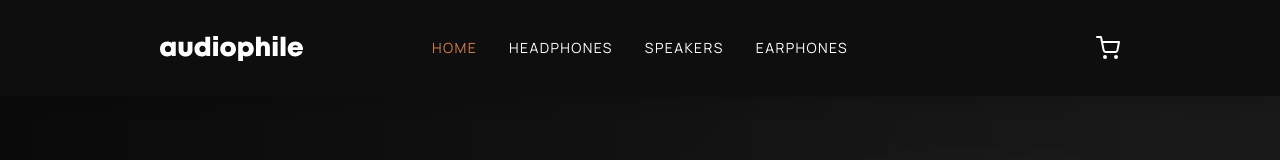
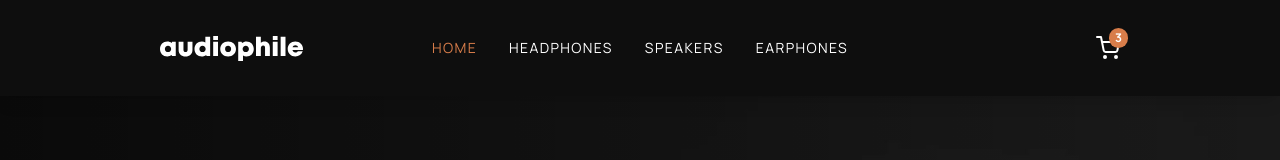
Before and after one commit to Jaymi-01/audiophile, a React (Vite) app: page / in a window 1280 px wide. Shown: the top 160 px of the page. Built offline with nearby package versions, Linux system fonts and the light colour scheme.

Commit message:
implemented the cartCount

```diff
--- a/src/App.tsx
+++ b/src/App.tsx
@@ -7,11 +7,14 @@ import Speakers from './pages/speakers/Index.jsx'
 import Earphones from './pages/earphones/Index.jsx'
 import XX99MarkII from './pages/headphones/XX99MarkII.jsx'
 
-const App = () => {
+
+
+const App: React.FC = () => {
+  const cartCount = 3;
   return (
     <Router>
       <div className='font-texts'>
-      <Header />
+      <Header cartCount={cartCount} />
       <Routes className='bg-background app'>
           <Route path="/" element={<Home />} />
           <Route path='/headphones' element={<Headphones/>} />
```
